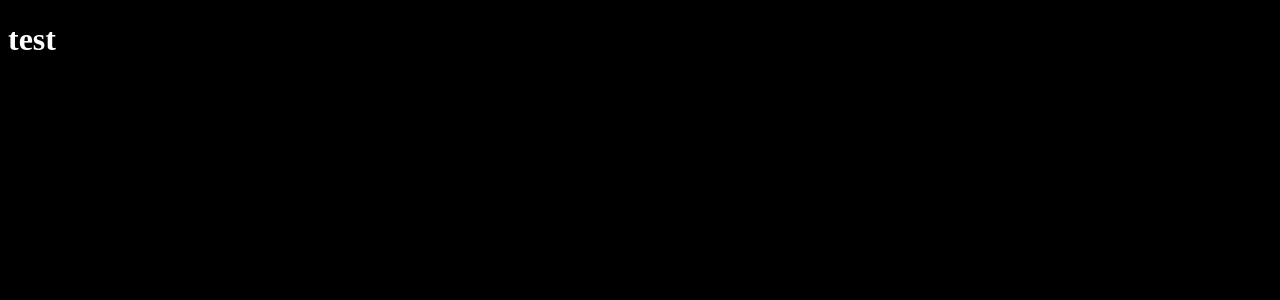
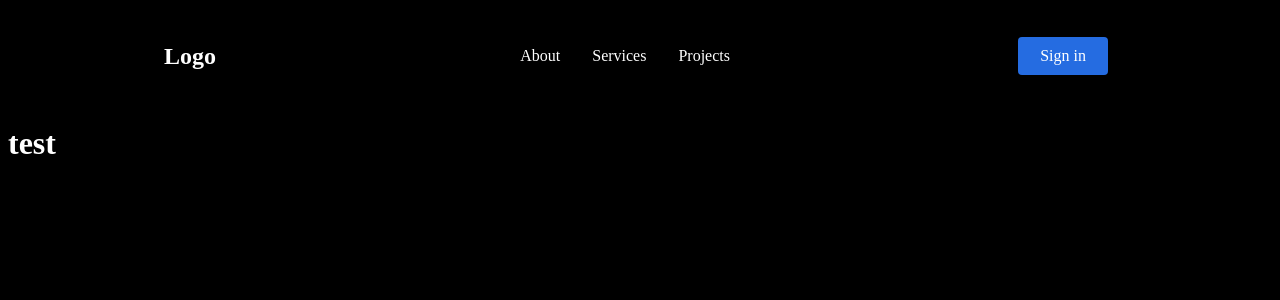
Before and after one commit to Shyflowerrs/React-Portfolio, a React (Create React App) app: page / in a window 1280 px wide. Shown: the top 300 px of the page. Built offline with nearby package versions, Linux system fonts and the light colour scheme.

Commit message:
Created Navbar component
Added style-component package. Used this to export different pieces to create my navigation bar.

```diff
--- a/package.json
+++ b/package.json
@@ -6,15 +6,18 @@
     "@emotion/react": "^11.10.5",
     "@emotion/styled": "^11.10.5",
     "@mui/base": "^5.0.0-alpha.114",
+    "@mui/icons-material": "^5.11.0",
     "@mui/material": "^5.11.5",
     "@testing-library/jest-dom": "^5.16.5",
     "@testing-library/react": "^13.4.0",
     "@testing-library/user-event": "^13.5.0",
     "react": "^18.2.0",
     "react-dom": "^18.2.0",
+    "react-icons": "^4.7.1",
     "react-router": "^6.2.1",
     "react-router-dom": "^6.2.1",
     "react-scripts": "5.0.1",
+    "styled-components": "^5.3.6",
     "web-vitals": "^2.1.4"
   },
   "scripts": {
--- a/src/App.js
+++ b/src/App.js
@@ -1,11 +1,13 @@
-import logo from './logo.svg';
+
 import Main from './Components/Main'
+import Navbar from './Components/Navbar/index';
 import { BrowserRouter as Router, Routes, Route} from "react-router-dom"
 import './App.css';
 
 function App() {
   return (
     <Router>
+      <Navbar />
       <Routes>
         <Route path="/" element={<Main/>}></Route>
       </Routes>
--- a/src/CSS/index.css
+++ b/src/CSS/index.css
@@ -4,7 +4,16 @@ body {
 h1{
   color: white;
 }
-
+#navigation
+{
+  background-color: white;
+  color:black;
+  height:5vw;
+  font-size:1em;
+}
+#navigation h1{
+  color:black;
+}
 code {
   font-family: source-code-pro, Menlo, Monaco, Consolas, 'Courier New',
     monospace;
--- a/src/Components/Main.jsx
+++ b/src/Components/Main.jsx
@@ -1,9 +1,13 @@
 import React, { useState } from 'react'
+
 import { useNavigate } from "react-router-dom"
 import '../CSS/index.css'
 const Main = () => {
   return(
-    <h1>test</h1>
+    <>
+
+      <h1>test</h1>
+    </>
  )
 }
   export default Main
--- /dev/null
+++ b/src/Components/Navbar/Navbar.js
@@ -0,0 +1,86 @@
+import styled from 'styled-components'
+import { NavLink as Link } from 'react-router-dom'
+import {FaBars} from 'react-icons/fa'
+
+export const Nav = styled.nav`
+  background: #000;
+  height: 80px;
+  display: flex;
+  justify-content: space-between;
+  padding: 0.5rem calc((100vw - 1000px) / 2);
+  z-index: 10;
+  /* Third Nav */
+  /* justify-content: flex-start; */
+`;
+
+export const NavLink = styled(Link)`
+  color: #fff;
+  display: flex;
+  align-items: center;
+  text-decoration: none;
+  padding: 0 1rem;
+  height: 100%;
+  cursor: pointer;
+  &.active {
+    color: #15cdfc;
+  }
+`;
+
+export const Bars = styled(FaBars)`
+  display: none;
+  color: #fff;
+  @media screen and (max-width: 768px) {
+    display: block;
+    position: absolute;
+    top: 0;
+    right: 0;
+    transform: translate(-100%, 75%);
+    font-size: 1.8rem;
+    cursor: pointer;
+  }
+`;
+
+export const NavMenu = styled.div`
+  display: flex;
+  align-items: center;
+  margin-right: -24px;
+  /* Second Nav */
+  /* margin-right: 24px; */
+  /* Third Nav */
+  /* width: 100vw;
+  white-space: nowrap; */
+  @media screen and (max-width: 768px) {
+    display: none;
+  }
+`;
+
+export const NavBtn = styled.nav`
+  display: flex;
+  align-items: center;
+  margin-right: 24px;
+  /* Third Nav */
+  /* justify-content: flex-end;
+  width: 100vw; */
+  @media screen and (max-width: 768px) {
+    display: none;
+  }
+`;
+
+export const NavBtnLink = styled(Link)`
+  border-radius: 4px;
+  background: #256ce1;
+  padding: 10px 22px;
+  color: #fff;
+  outline: none;
+  border: none;
+  cursor: pointer;
+  transition: all 0.2s ease-in-out;
+  text-decoration: none;
+  /* Second Nav */
+  margin-left: 24px;
+  &:hover {
+    transition: all 0.2s ease-in-out;
+    background: #fff;
+    color: #010606;
+  }
+`;
--- /dev/null
+++ b/src/Components/Navbar/index.js
@@ -0,0 +1,31 @@
+import {Nav, NavLink, NavMenu, NavBtn, NavBtnLink, Bars} from './Navbar'
+import { useNavigate } from "react-router"
+import React from "react";
+const Navbar = () => {
+
+  return (
+    <>
+      <Nav>
+      <NavLink to="/">
+        <h1>Logo</h1>
+      </NavLink>
+      <Bars/>
+        <NavMenu>
+          <NavLink to="/about" activeStyle>
+            About
+          </NavLink>
+          <NavLink to="/services" activeStyle>
+            Services
+          </NavLink>
+          <NavLink to="/Projects" activeStyle>
+            Projects
+          </NavLink>
+        </NavMenu>
+        <NavBtn>
+          <NavBtnLink to="/">Sign in</NavBtnLink>
+        </NavBtn>
+      </Nav>
+    </>
+  );
+}
+  export default Navbar
--- a/src/index.js
+++ b/src/index.js
@@ -1,5 +1,6 @@
 import React from 'react';
 import ReactDOM from 'react-dom/client';
+import Navbar from './Components/Navbar/index';
 //import './index.css';
 import App from './App';
 import reportWebVitals from './reportWebVitals';
```
Also changed, not shown: src/Components/Navigation.jsx (deleted), src/logo.svg (deleted), 1 other file (tests, documents, lock files or other folders).
